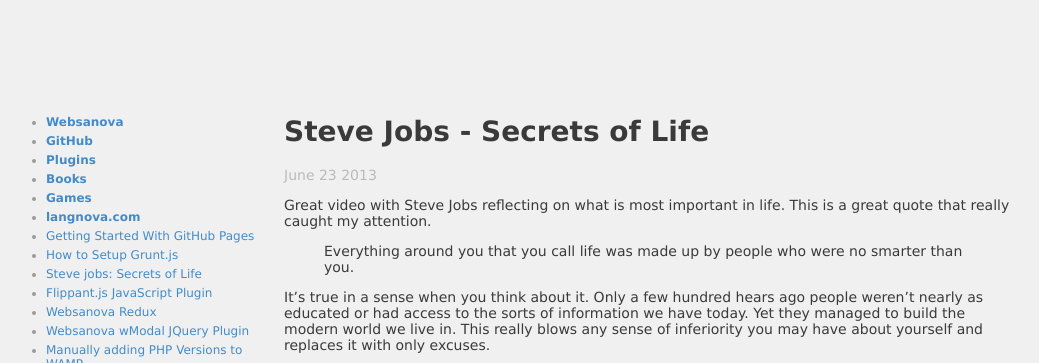
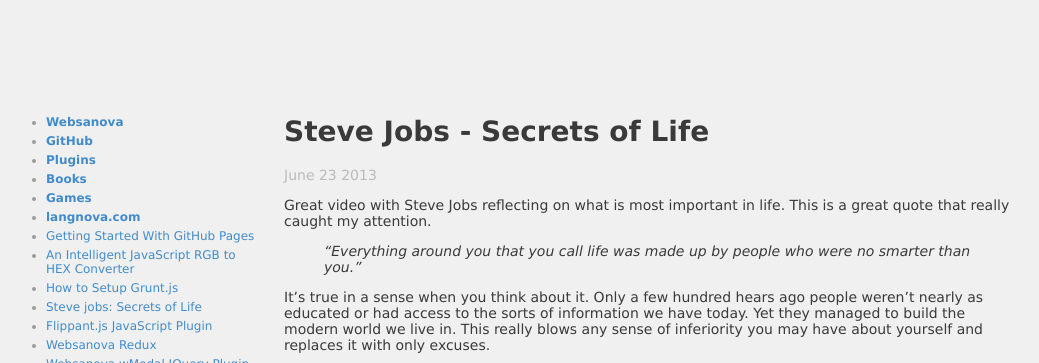
Before and after one commit to websanova/websanova.github.io, a Jekyll site: the page built from steve-jobs-secrets-of-life.md, in a window 1280 px wide, cut to the strip 0-363 px from the top of the page. Shown: the whole strip, without its empty margins (116-1155 px from the left). Built offline with Jekyll 4.4.1, drawn with Linux system fonts in a browser that asks for light colours; comment, search, counter and statistics services are not loaded.

Commit message:
Article and style updates.

```diff
--- a/_layouts/default.html
+++ b/_layouts/default.html
@@ -20,7 +20,8 @@
 		body {background-color: #f0f0f0; color: #3a3a3a; font-size: 14px; font-family: verdana;}
 		h1 {margin-top: 0px;}
 		a {text-decoration: none; color: #428bca;}
-		pre {background: #dadada; padding: 5px;}
+		pre {background: #dadada; padding: 5px; color: #D14;}
+		blockquote {font-style: italic;}
 		code {background-color: #dadada; font-family: courier;}
 		ul {margin: 0px; padding: 0 0 0 12px;}
 		ul li {margin-bottom: 5px; font-size: 12px;}
@@ -110,6 +111,7 @@
 
 
 
+				<li><a href="/an-intelligent-javascript-rgb-hex-converter">An Intelligent JavaScript RGB to HEX Converter</a></li>
 				<li><a href="/how-to-setup-grunt-js">How to Setup Grunt.js</a></li>
 				<li><a href="/steve-jobs-secrets-of-life">Steve jobs: Secrets of Life</a></li>
 				<li><a href="/flippant-js-javascript-plugin">Flippant.js JavaScript Plugin</a></li>
--- a/steve-jobs-secrets-of-life.md
+++ b/steve-jobs-secrets-of-life.md
@@ -8,7 +8,7 @@
 
 Great video with Steve Jobs reflecting on what is most important in life. This is a great quote that really caught my attention.
 
-> Everything around you that you call life was made up by people who were no smarter than you.
+> "Everything around you that you call life was made up by people who were no smarter than you."
 
 It’s true in a sense when you think about it. Only a few hundred hears ago people weren’t nearly as educated or had access to the sorts of information we have today. Yet they managed to build the modern world we live in. This really blows any sense of inferiority you may have about yourself and replaces it with only excuses.
 
```
Also changed, not shown: an-intelligent-javascript-rgb-hex-converter.md (added, +30 -0 lines).
